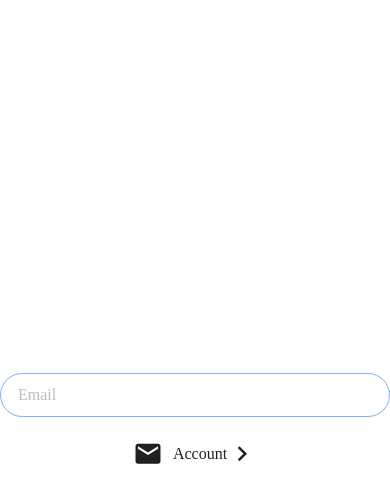
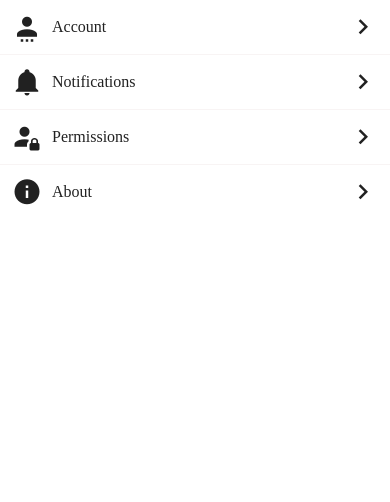
Before and after one commit to luamendonca21/FinTracker, a React Native app: screen / in a window 390 px wide. Shown: the top 502 px of the page. Built offline with nearby package versions, Linux system fonts and the light colour scheme.

Commit message:
Settings Screen using the list item components and list separator component

```diff
--- /dev/null
+++ b/app/components/ListItemSeparator.js
@@ -0,0 +1,17 @@
+import React from "react";
+import { View, StyleSheet } from "react-native";
+import defaultStyles from "../config/styles";
+const ListItemSeparator = (props) => {
+  return <View style={styles.container}></View>;
+};
+
+const styles = StyleSheet.create({
+  container: {
+    width: "100%",
+    alignSelf: "center",
+    height: 1,
+    backgroundColor: defaultStyles.colors.light,
+  },
+});
+
+export default ListItemSeparator;
--- a/app/config/colors.js
+++ b/app/config/colors.js
@@ -4,6 +4,6 @@ export default {
   black: "#212121",
   white: "#fff",
   medium: "#BDBDBD",
-  light: "#fbf9f9",
+  light: "#f8f4f4",
   danger: "#ff5252",
 };
--- a/app/screens/SettingsScreen.js
+++ b/app/screens/SettingsScreen.js
@@ -1,18 +1,36 @@
 import React from "react";
-import { View, StyleSheet } from "react-native";
+import { View, StyleSheet, FlatList } from "react-native";
 import AppTextInput from "../components/AppTextInput";
 import ListItem from "../components/ListItem";
+import ListItemSeparator from "../components/ListItemSeparator";
 import Screen from "../components/Screen";
+
 const SettingsScreen = (props) => {
+  const menuItems = [
+    { id: 1, title: "Account", icon: "account-settings" },
+    { id: 2, title: "Notifications", icon: "bell" },
+    { id: 3, title: "Permissions", icon: "account-lock" },
+    { id: 4, title: "About", icon: "information" },
+  ];
+
+  const renderItem = ({ item }) => {
+    return (
+      <ListItem
+        onPress={() => console.log("Pressed")}
+        title={item.title}
+        icon={item.icon}
+        chevrons={true}
+      />
+    );
+  };
   return (
     <Screen>
       <View style={styles.container}>
-        <AppTextInput placeholder="Email" />
-        <ListItem
-          onPress={() => console.log("Pressed")}
-          title="Account"
-          icon="email"
-          chevrons={true}
+        <FlatList
+          data={menuItems}
+          keyExtractor={(menuItem) => menuItem.id}
+          renderItem={renderItem}
+          ItemSeparatorComponent={ListItemSeparator}
         />
       </View>
     </Screen>
@@ -22,8 +40,6 @@ const SettingsScreen = (props) => {
 const styles = StyleSheet.create({
   container: {
     flex: 1,
-    justifyContent: "center",
-    alignItems: "center",
   },
 });
 
```
